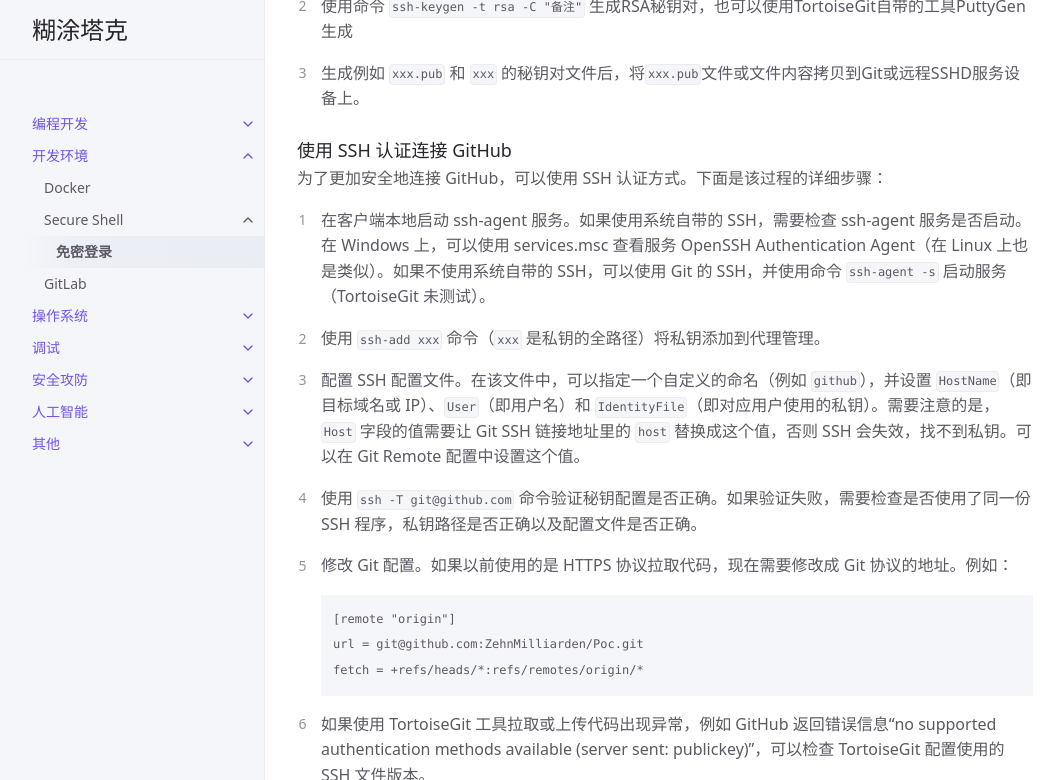
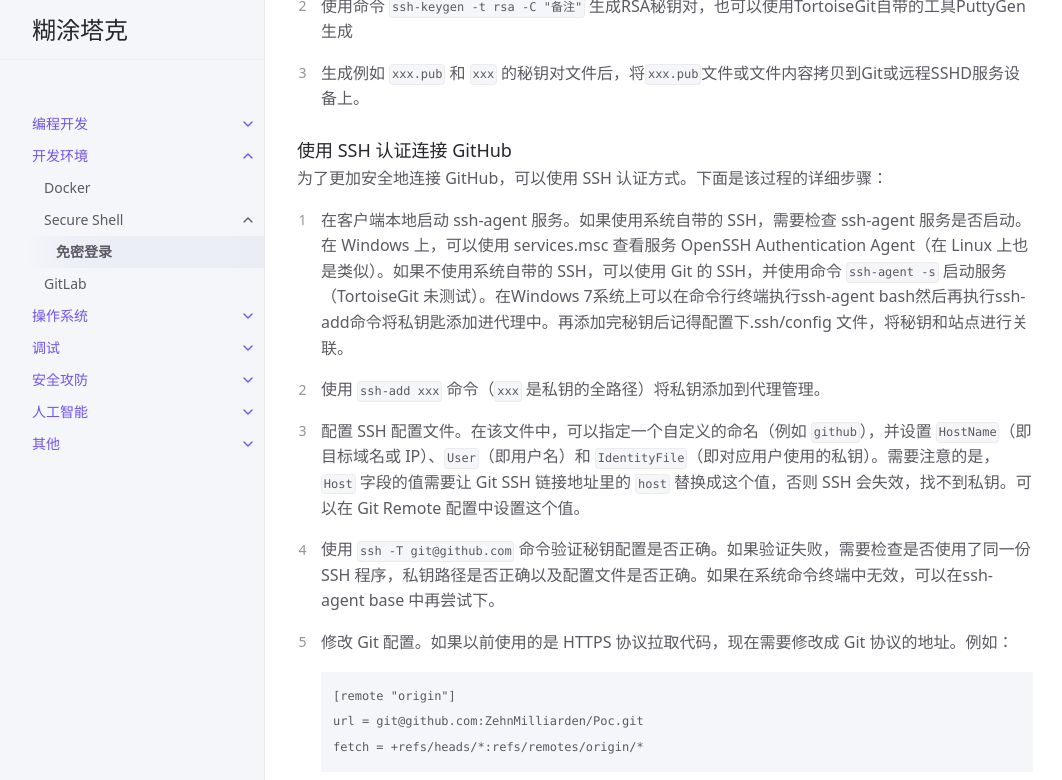
Before and after one commit to ZehnMilliarden/blog, a Jekyll site: the page built from _cs/dev/ssh/login-without-pass.md, in a window 1280 px wide and 900 px high, scrolled down 447 px, cut to the strip 0-780 px from the top of the window. Shown: the whole strip, without its empty margins (107-1169 px from the left). Built offline with Jekyll 4.4.1, drawn with Linux system fonts in a browser that asks for light colours.

Commit message:
添加Win7下的失败解决方案

```diff
--- a/_cs/dev/ssh/login-without-pass.md
+++ b/_cs/dev/ssh/login-without-pass.md
@@ -37,13 +37,13 @@ permalink: /cs/dev/ssh/login-without-pass
 
 为了更加安全地连接 GitHub，可以使用 SSH 认证方式。下面是该过程的详细步骤：
 
-1. 在客户端本地启动 ssh-agent 服务。如果使用系统自带的 SSH，需要检查 ssh-agent 服务是否启动。在 Windows 上，可以使用 services.msc 查看服务 OpenSSH Authentication Agent（在 Linux 上也是类似）。如果不使用系统自带的 SSH，可以使用 Git 的 SSH，并使用命令 `ssh-agent -s` 启动服务（TortoiseGit 未测试）。
+1. 在客户端本地启动 ssh-agent 服务。如果使用系统自带的 SSH，需要检查 ssh-agent 服务是否启动。在 Windows 上，可以使用 services.msc 查看服务 OpenSSH Authentication Agent（在 Linux 上也是类似）。如果不使用系统自带的 SSH，可以使用 Git 的 SSH，并使用命令 `ssh-agent -s` 启动服务（TortoiseGit 未测试）。在Windows 7系统上可以在命令行终端执行ssh-agent bash然后再执行ssh-add命令将私钥匙添加进代理中。再添加完秘钥后记得配置下.ssh/config 文件，将秘钥和站点进行关联。
 
 2. 使用 `ssh-add xxx` 命令（`xxx` 是私钥的全路径）将私钥添加到代理管理。
 
 3. 配置 SSH 配置文件。在该文件中，可以指定一个自定义的命名（例如 `github`），并设置 `HostName`（即目标域名或 IP）、`User`（即用户名）和 `IdentityFile`（即对应用户使用的私钥）。需要注意的是，`Host` 字段的值需要让 Git SSH 链接地址里的 `host` 替换成这个值，否则 SSH 会失效，找不到私钥。可以在 Git Remote 配置中设置这个值。
 
-4. 使用 `ssh -T git@github.com` 命令验证秘钥配置是否正确。如果验证失败，需要检查是否使用了同一份 SSH 程序，私钥路径是否正确以及配置文件是否正确。
+4. 使用 `ssh -T git@github.com` 命令验证秘钥配置是否正确。如果验证失败，需要检查是否使用了同一份 SSH 程序，私钥路径是否正确以及配置文件是否正确。如果在系统命令终端中无效，可以在ssh-agent base 中再尝试下。
 
 5. 修改 Git 配置。如果以前使用的是 HTTPS 协议拉取代码，现在需要修改成 Git 协议的地址。例如：
 
```
